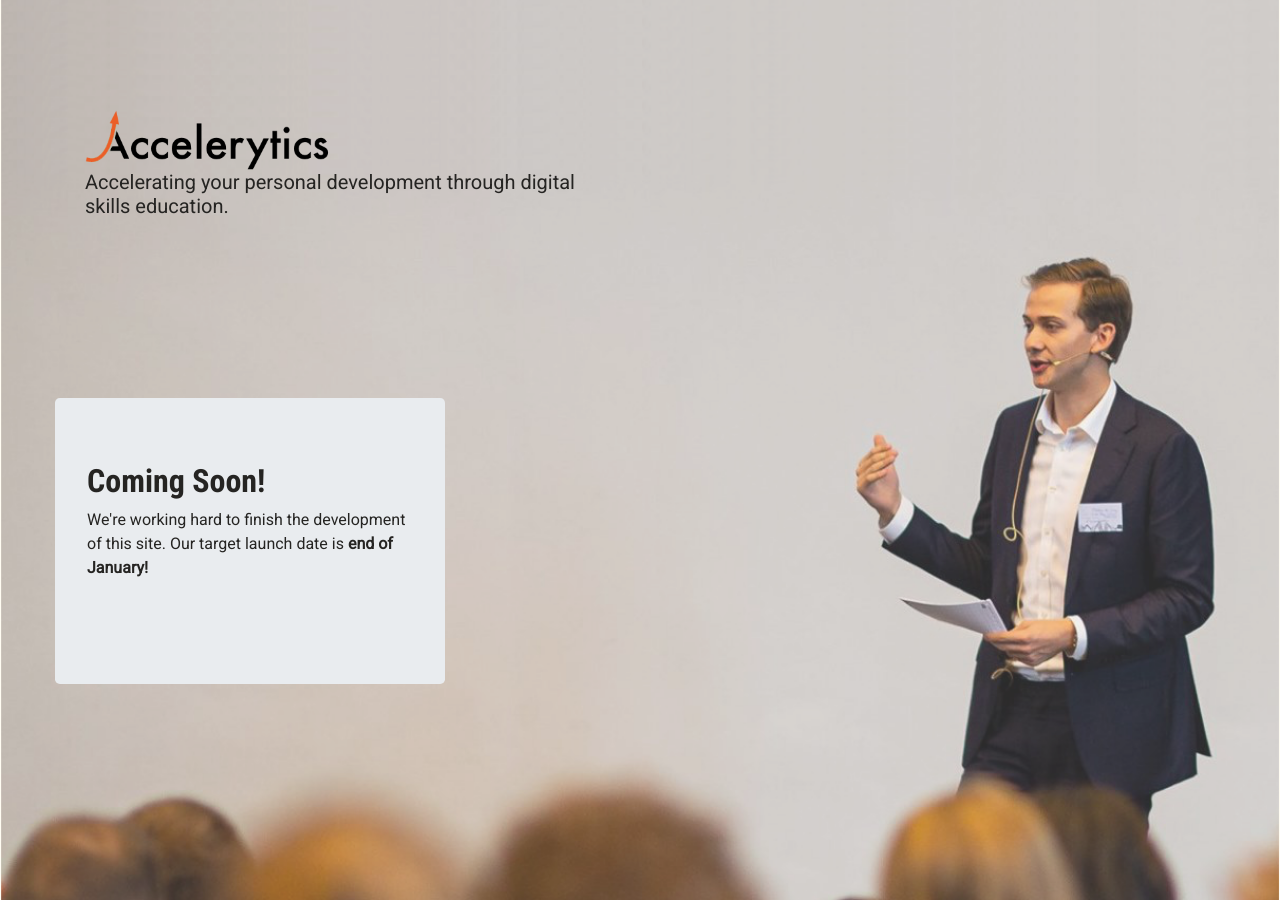
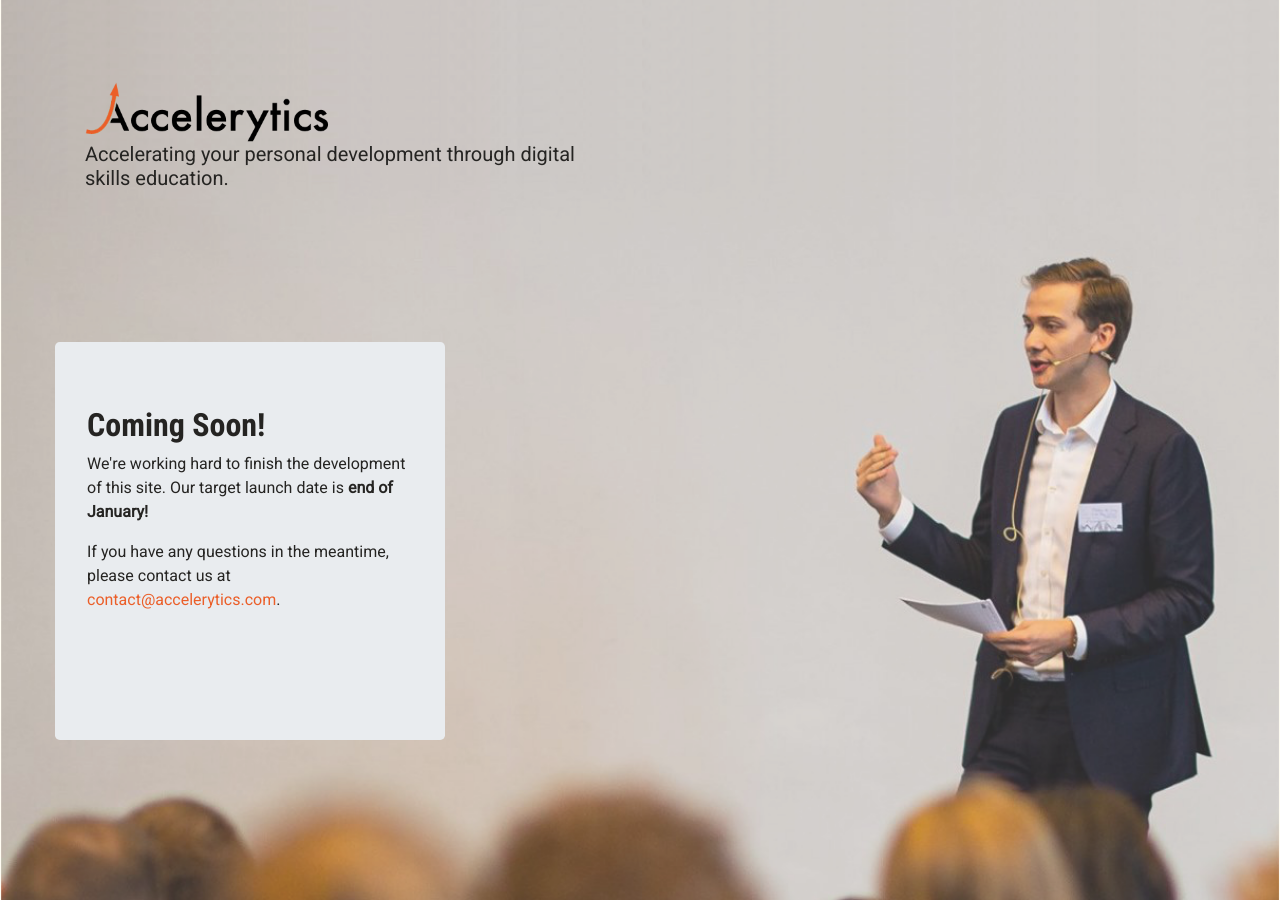
Before and after one commit to Mathijs995/Accelerytics, a Jekyll site: the page built from index.html, in a window 1280 px wide. Built offline with Jekyll 4.4.1, drawn with Linux system fonts in a browser that asks for light colours.

Commit message:
Added contact information to the under construction page

```diff
--- a/index.html
+++ b/index.html
@@ -20,6 +20,7 @@ title: Accelerytics
 				<div class="col-10 col-md-4 my-5 jumbotron">
 					<h2 class="bf">Coming Soon!</h2>
 					<p>We're working hard to finish the development of this site. Our target launch date is <span class="font-weight-bold">end of January!</span></p>
+					<p>If you have any questions in the meantime, please contact us at <a href="mailto:contact@accelerytics.com" style="color: #EB5E28">contact@accelerytics.com</a>.</p>
 				</div>
 				<!-- <div class="col-10 col-md-4 d-flex my-5">
 					<div class="card w-100">
```
